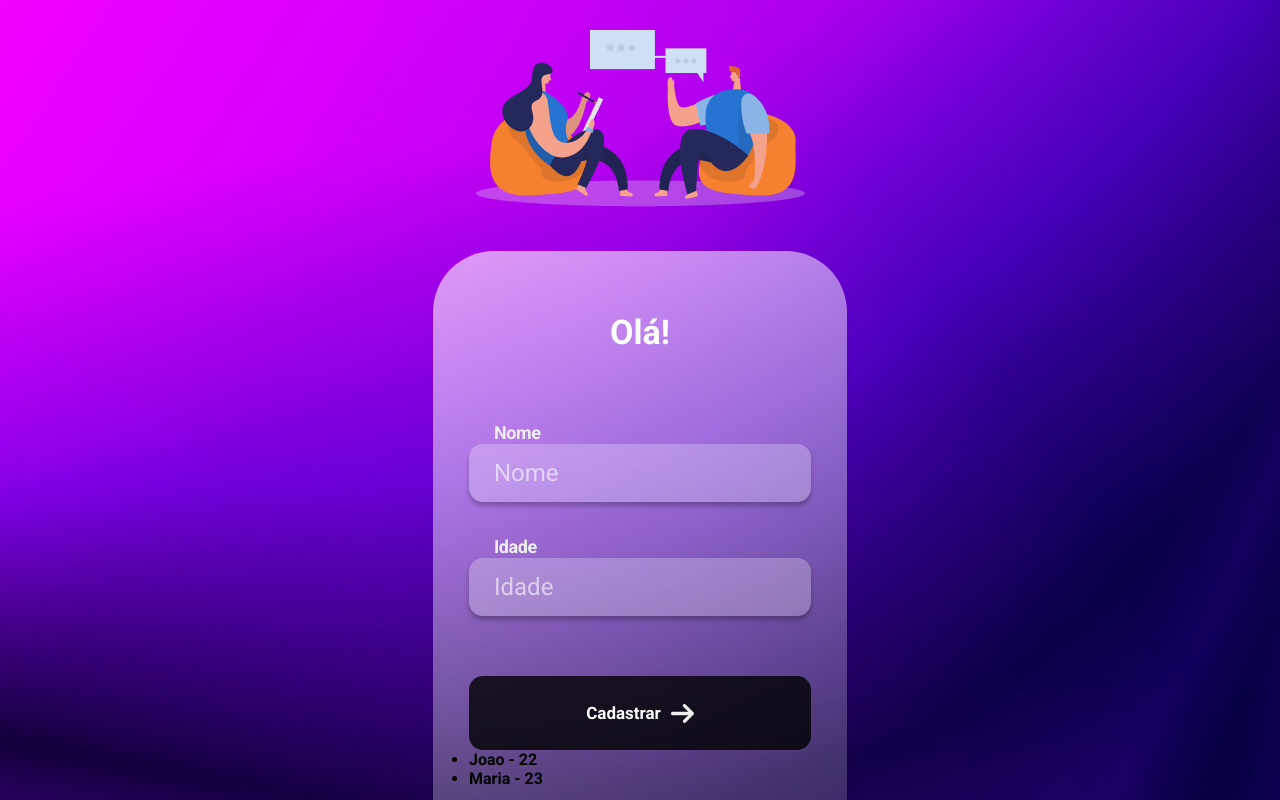
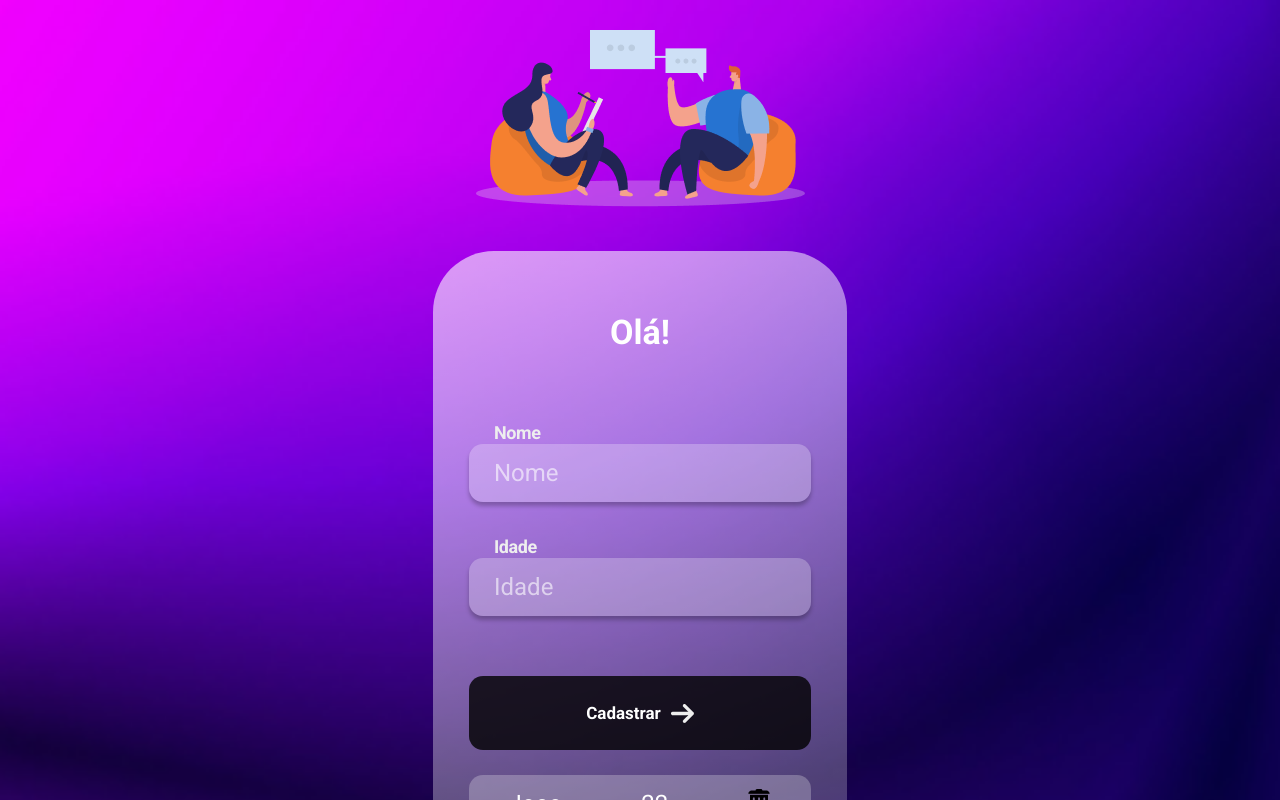
Before and after one commit to JoaoVtRibeiro/meus-estudos-DevClub, a React (Create React App) app in the folder React/projeto/: page / in a window 1280 px wide. Shown: the top 800 px of the page. Built offline with nearby package versions, Linux system fonts and the light colour scheme.

Commit message:
Projeto React - Cards dos usuários estilizados

```diff
--- a/React/projeto/src/App.js
+++ b/React/projeto/src/App.js
@@ -1,11 +1,12 @@
 import React from "react"
 
 // Estilizações do styles.js
-import { Body, Container, Figure, Img, Main, H1, Label, Input, Button } from "./styles"; // Importação dos componentes CSS
+import { Body, Container, Figure, Main, H1, Label, Input, Button, User } from "./styles"; // Importação dos componentes CSS
 
 // Imagens
 import PeopleTalk from "./assets/Log_in/people-talk.png"
 import ArrowRight from "./assets/Log_in/arrow-right.png"
+import DeleteButton from "./assets/Sign_up/delete-button.png"
 
 
 // JSX (Sintaxe que permite html e javascript no mesmo código)
@@ -16,7 +17,7 @@ const App = () => {
         <Body>
             <Container>
                 <Figure>
-                    <Img src={PeopleTalk} alt="Pessoas conversando"></Img>
+                    <img src={PeopleTalk} alt="Pessoas conversando"></img>
                 </Figure>
 
                 <Main>
@@ -28,13 +29,14 @@ const App = () => {
                     <Label for="Idade">Idade</Label>
                     <Input id="Idade" placeholder="Idade" />
 
-                    <Button>Cadastrar<Img src={ArrowRight} alt="seta"></Img></Button>
+                    <Button>Cadastrar<img src={ArrowRight} alt="seta"></img></Button>
 
                     <ul>
                         {users.map((user) => (
-                            <li key={user.id}>
-                                {user.name} - {user.age}
-                            </li>
+                            <User key={user.id}>
+                                <p>{user.name}</p>  <p>{user.age}</p>
+                                <button><img src={DeleteButton} alt="botão de deletar"></img></button>
+                            </User>
                         ))}
                     </ul>
                 </Main>
--- a/React/projeto/src/styles.js
+++ b/React/projeto/src/styles.js
@@ -19,13 +19,11 @@ export const Container = styled.div`
     flex-direction: column;
     align-items: center;
     gap: 40px;
-    height: 100vh;
+    height: 100%;
 `
 export const Figure = styled.figure`
     margin-top: 30px;
 `
-
-export const Img = styled.img``
 
 export const Main = styled.main`
     background: linear-gradient(157.44deg, rgba(255, 255, 255, 0.6) 0.84%, rgba(255, 255, 255, 0.6) 0.85%, rgba(255, 255, 255, 0.15) 100%);
@@ -58,6 +56,7 @@ export const Input = styled.input`
     color: #FFFFFF;
     background: rgba(255, 255, 255, 0.25);
     border: none;
+    outline: none;
     box-shadow: 0px 4px 4px rgba(0, 0, 0, 0.25);
     border-radius: 14px;
     width: 342px;
@@ -91,3 +90,25 @@ export const Button = styled.button`
         opacity: .6;
     }
 `
+export const User = styled.li`
+    margin-top: 25px;
+    width: 342px;
+    height: 58px;
+    background: rgba(255, 255, 255, 0.25);
+    border-radius: 14px;
+    display: flex;
+    justify-content: space-around;
+    align-items: center;
+    p{
+        font-weight: 400;
+        font-size: 24px;
+        line-height: 28px;
+        color: #FFFFFF;
+    }
+
+    button{
+        background: none;
+        border: none;
+        cursor: pointer;
+    }
+`
```
